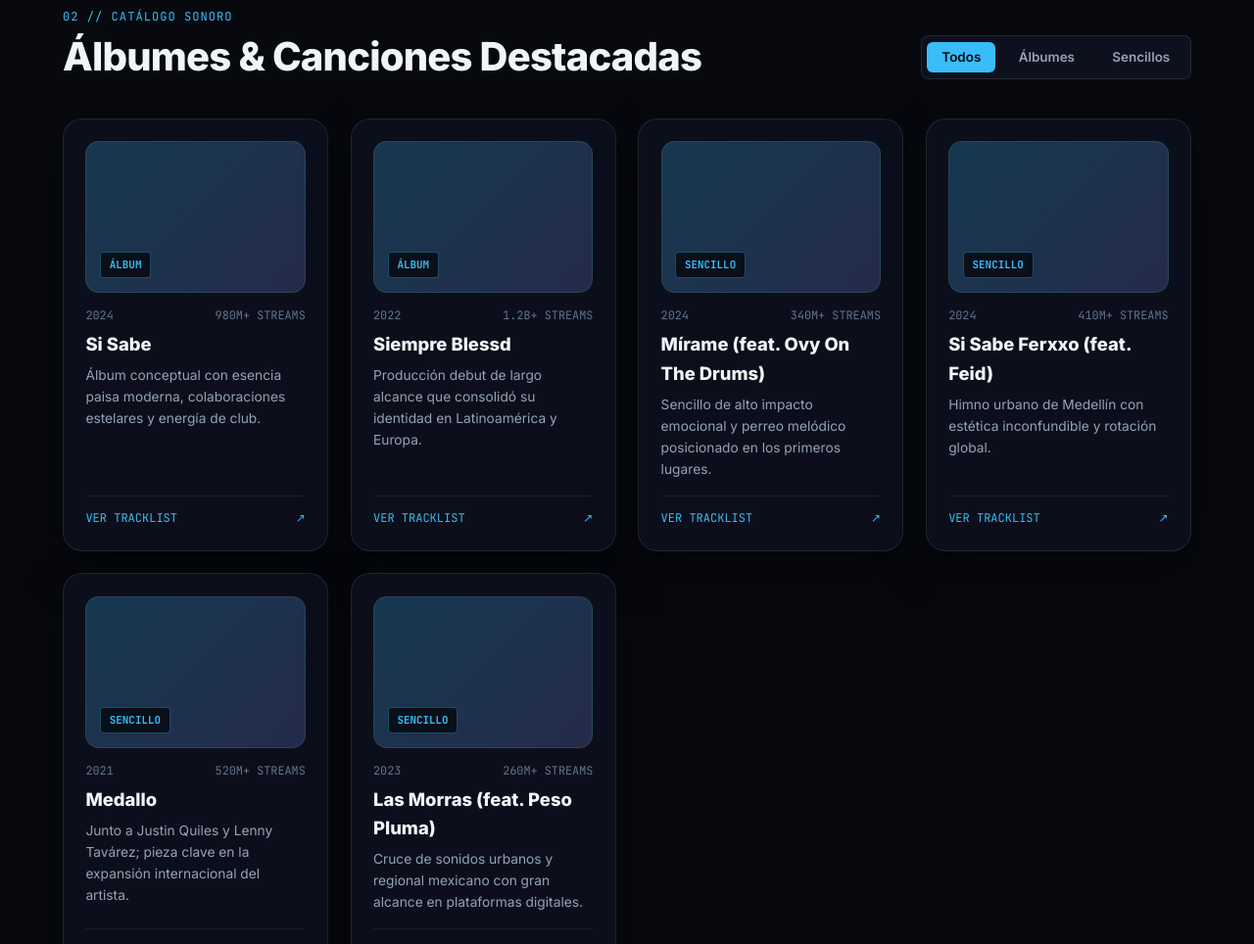
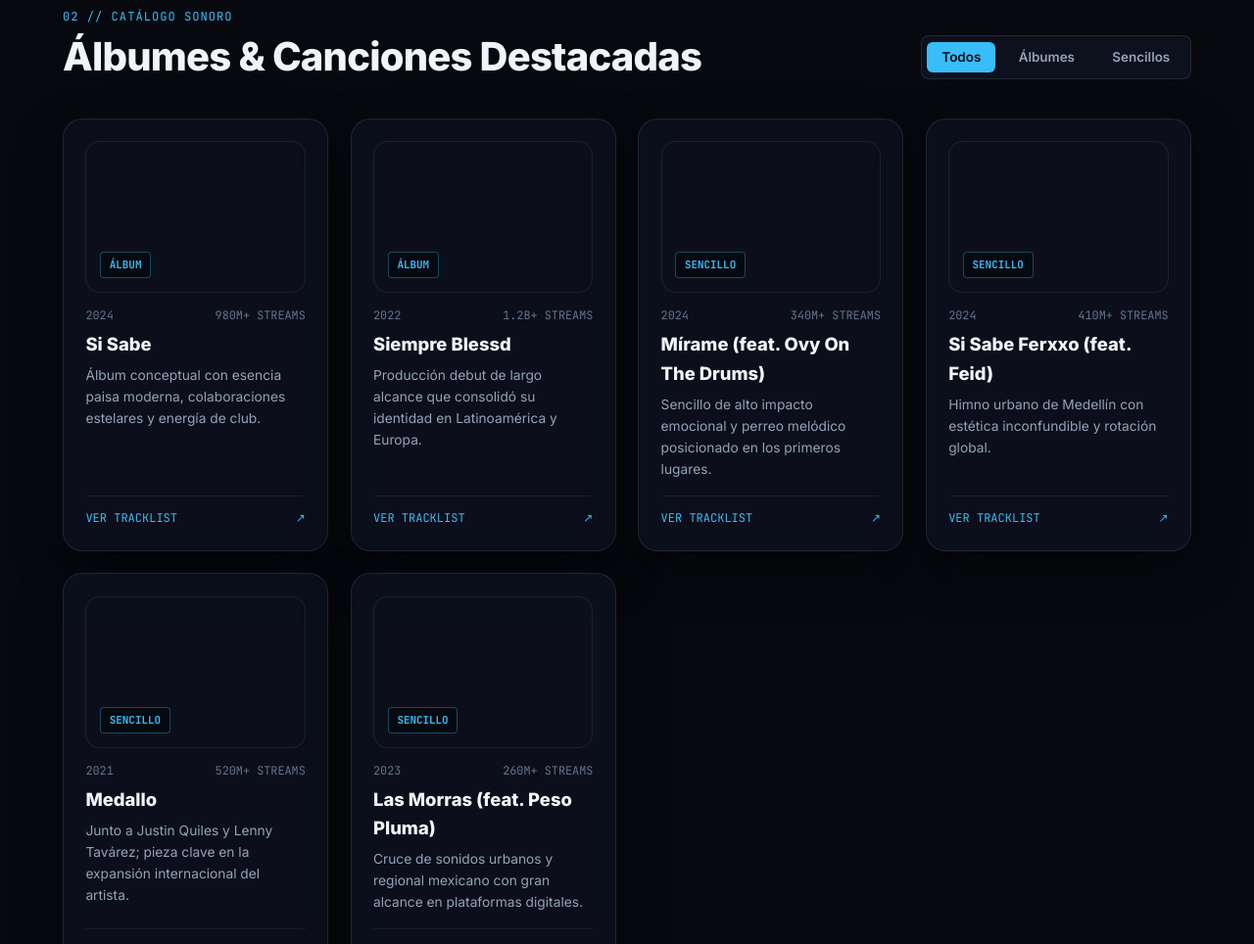
Before and after one commit to jaivercardonatapasco-ship-it/Blessed, a plain HTML site: page index.html in a window 1280 px wide. Shown: the part 1485-2449 px from the top of the page at 98% size. Drawn offline with Linux system fonts and the light colour scheme.

Commit message:
Update styles.css

```diff
--- a/styles.css
+++ b/styles.css
@@ -698,7 +698,8 @@ img {
   display: flex;
   align-items: flex-end;
   padding: 0.85rem;
-  background: linear-gradient(135deg, rgba(56, 189, 248, 0.24), rgba(129, 140, 248, 0.22));
+  background-size: cover;
+  background-position: center;
   border: 1px solid rgba(255, 255, 255, 0.08);
 }
 
@@ -895,7 +896,6 @@ img {
   z-index: 2;
 }
 
-/* Arte estilizado CSS para piezas */
 .product-art {
   width: 96px;
   height: 96px;
```
